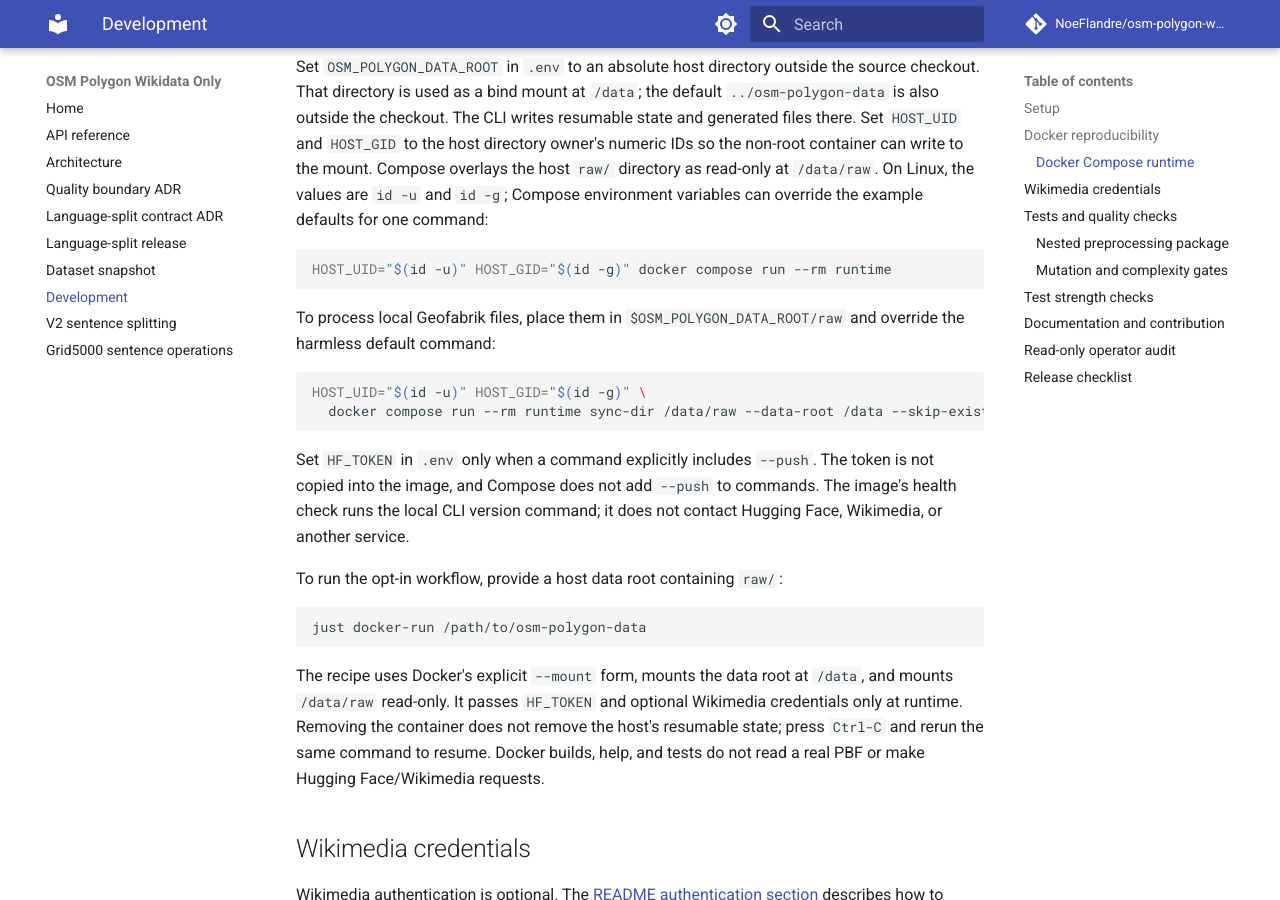
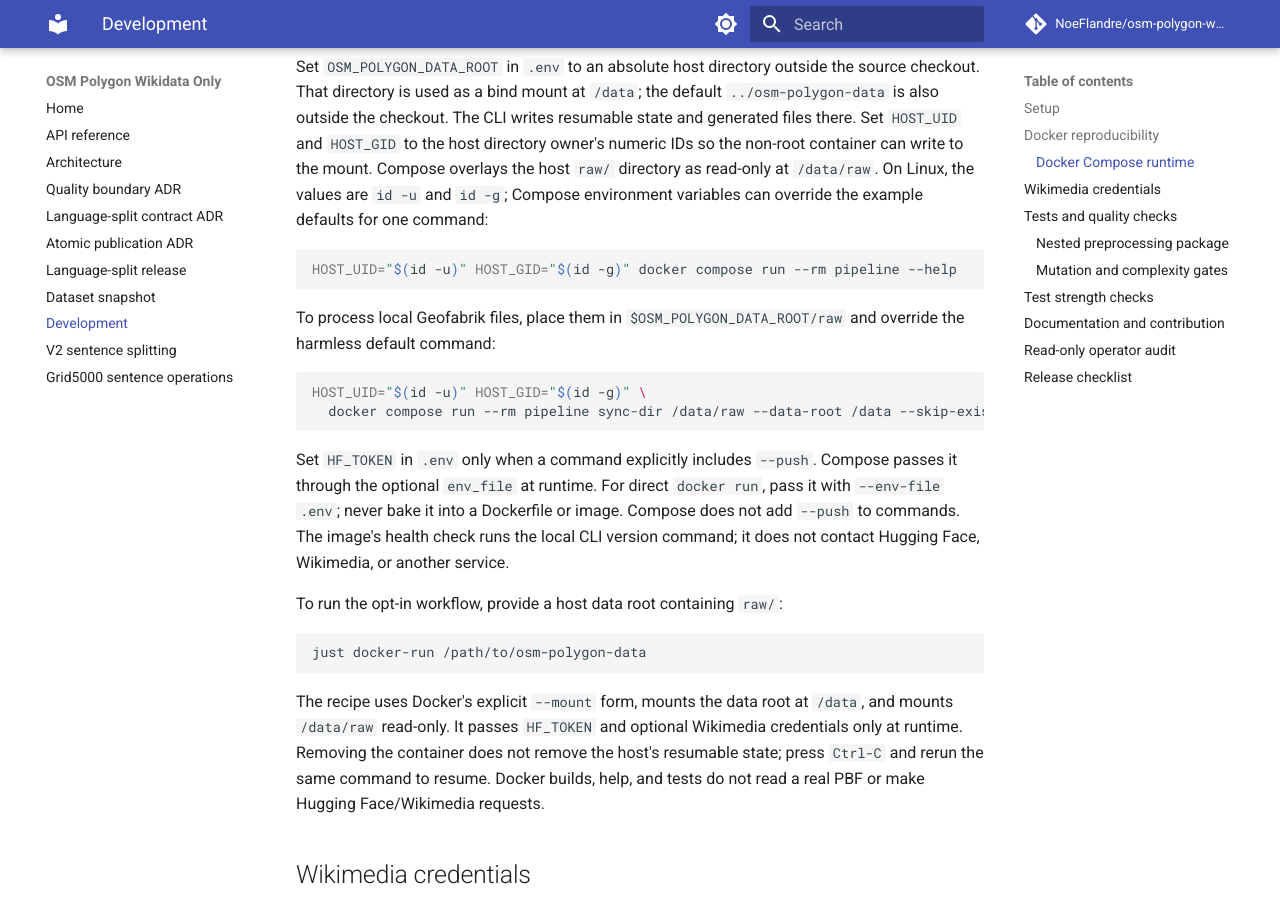
Before and after one commit to NoeFlandre/osm-polygon-wikidata-only, an MkDocs documentation site: the page built from docs/development.md, in a window 1280 px wide and 900 px high, scrolled down 1799 px. Built offline with MkDocs 1.6.1 and Material for MkDocs 9.7.7, drawn with Linux system fonts in a browser that asks for light colours; comment, search, counter and statistics services are not loaded.

Commit message:
docs: close Docker and documentation gaps for #104-106
Use the requested Compose service name, verify host bind-mount permissions in CI, retain distinct citation and license sections, and preserve the atomic publication decision in an accepted ADR.

Closes #104

Closes #105

Closes #106

Co-Authored-By: Claude Opus 5.5 <noreply@anthropic.com>

````diff
--- a/compose.yaml
+++ b/compose.yaml
@@ -1,5 +1,5 @@
 services:
-  runtime:
+  pipeline:
     image: osm-polygon-wikidata-only:local
     build:
       context: .
--- a/docs/development.md
+++ b/docs/development.md
@@ -99,7 +99,7 @@ On Linux, the values are `id -u` and `id -g`; Compose environment
 variables can override the example defaults for one command:
 
 ```bash
-HOST_UID="$(id -u)" HOST_GID="$(id -g)" docker compose run --rm runtime
+HOST_UID="$(id -u)" HOST_GID="$(id -g)" docker compose run --rm pipeline --help
 ```
 
 To process local Geofabrik files, place them in `$OSM_POLYGON_DATA_ROOT/raw`
@@ -107,13 +107,15 @@ and override the harmless default command:
 
 ```bash
 HOST_UID="$(id -u)" HOST_GID="$(id -g)" \
-  docker compose run --rm runtime sync-dir /data/raw --data-root /data --skip-existing
+  docker compose run --rm pipeline sync-dir /data/raw --data-root /data --skip-existing
 ```
 
 Set `HF_TOKEN` in `.env` only when a command explicitly includes `--push`.
-The token is not copied into the image, and Compose does not add `--push` to
-commands. The image's health check runs the local CLI version command; it does
-not contact Hugging Face, Wikimedia, or another service.
+Compose passes it through the optional `env_file` at runtime. For direct
+`docker run`, pass it with `--env-file .env`; never bake it into a Dockerfile
+or image. Compose does not add `--push` to commands. The image's health check
+runs the local CLI version command; it does not contact Hugging Face,
+Wikimedia, or another service.
 
 To run the opt-in workflow, provide a host data root containing `raw/`:
 
--- a/mkdocs.yml
+++ b/mkdocs.yml
@@ -48,6 +48,7 @@ nav:
   - Architecture: architecture.md
   - Quality boundary ADR: adr/0001-quality-boundaries.md
   - Language-split contract ADR: adr/0002-language-split-contract.md
+  - Atomic publication ADR: adr/0003-atomic-publication-boundary.md
   - Language-split release: language-splits.md
   - Dataset snapshot: dataset-snapshot.md
   - Development: development.md
````
Also changed, not shown: README.md (+11 -7 lines), docs/adr/0003-atomic-publication-boundary.md (added, +34 -0 lines), 3 other files.
